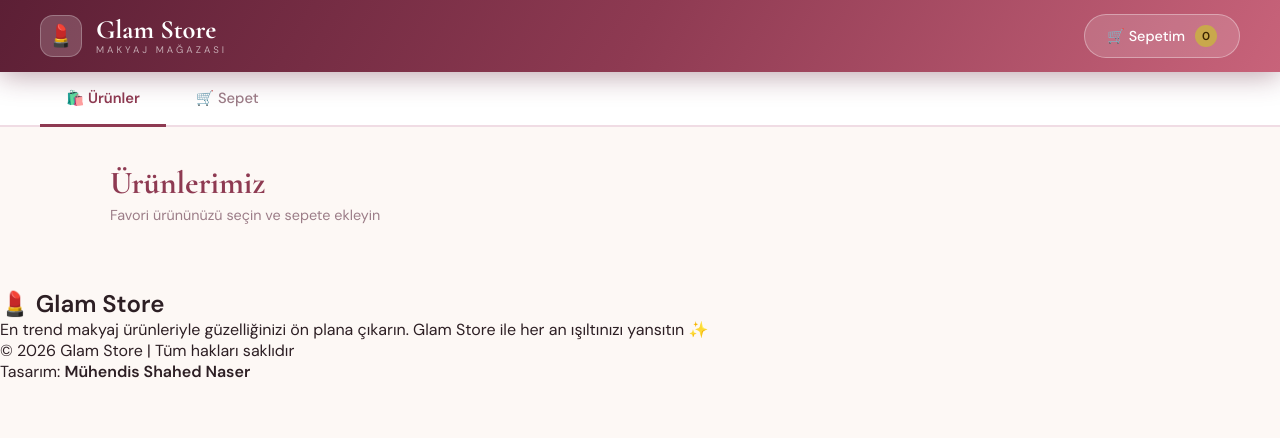
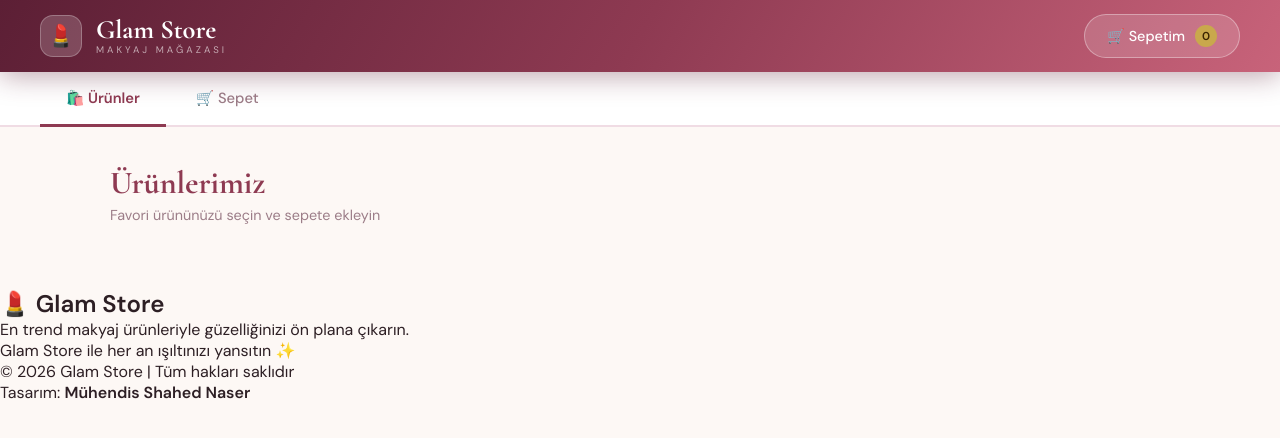
Before and after one commit to shahedenes412-jpg/makeup-store, a website: page public/index.html in a window 1280 px wide. Drawn offline with nearby package versions, Linux system fonts and the light colour scheme.

Commit message:
Update index.html

```diff
--- a/public/index.html
+++ b/public/index.html
@@ -73,14 +73,12 @@
     <div class="footer-brand">
       <h2>💄 Glam Store</h2>
       <p>
-          En trend makyaj ürünleriyle güzelliğinizi ön plana çıkarın.
+        En trend makyaj ürünleriyle güzelliğinizi ön plana çıkarın.<br>
         Glam Store ile her an ışıltınızı yansıtın ✨
       </p>
     </div>
 
-
-
-
+  </div>
 
   <div class="footer-bottom">
     © 2026 Glam Store | Tüm hakları saklıdır <br>
@@ -90,7 +88,6 @@
 </footer>
 
 
-
   <!-- SCRIPT -->
   <script src="app.js"></script>
 
```
Lines whose indentation alone changed are shown as unchanged.
